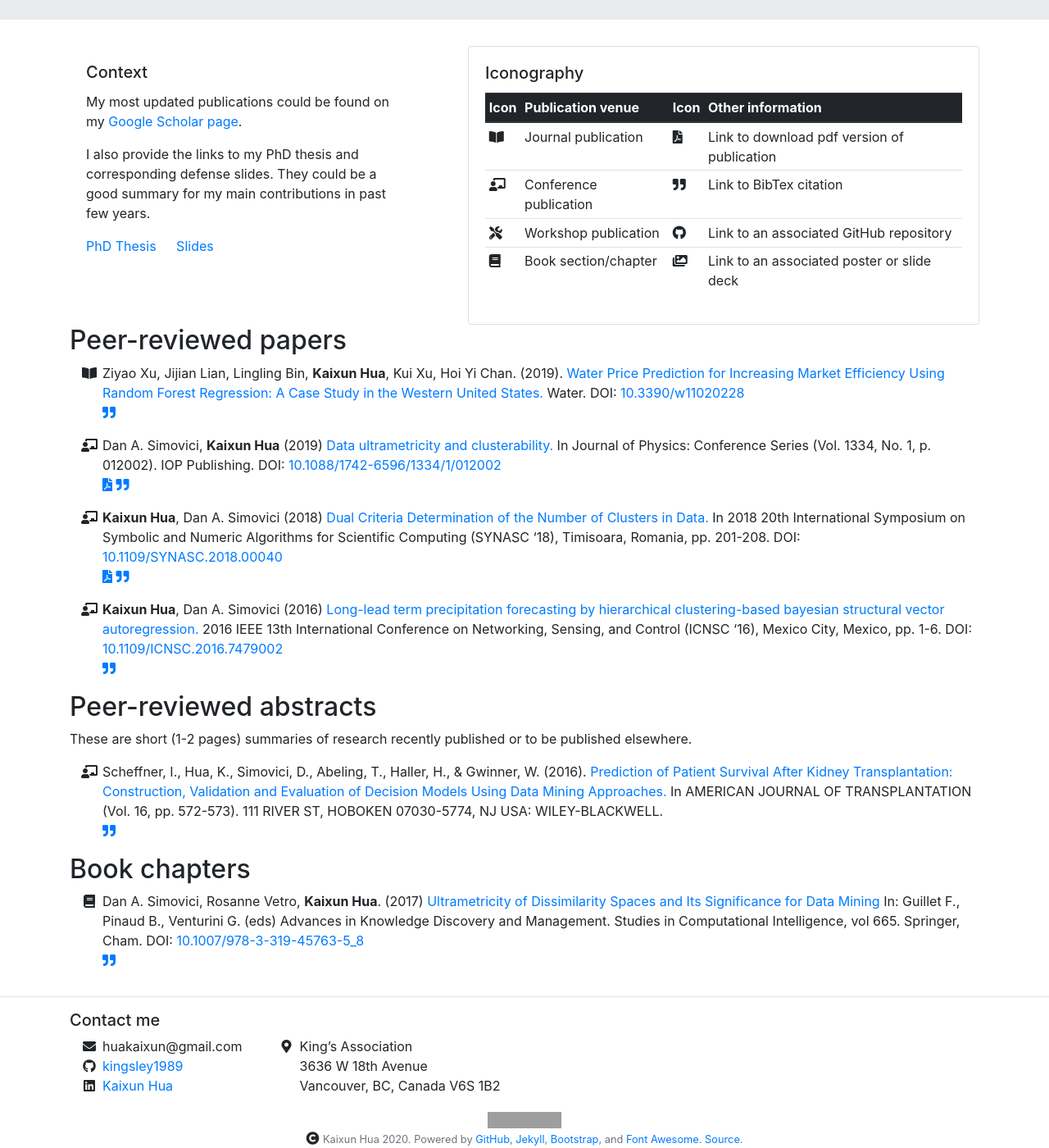
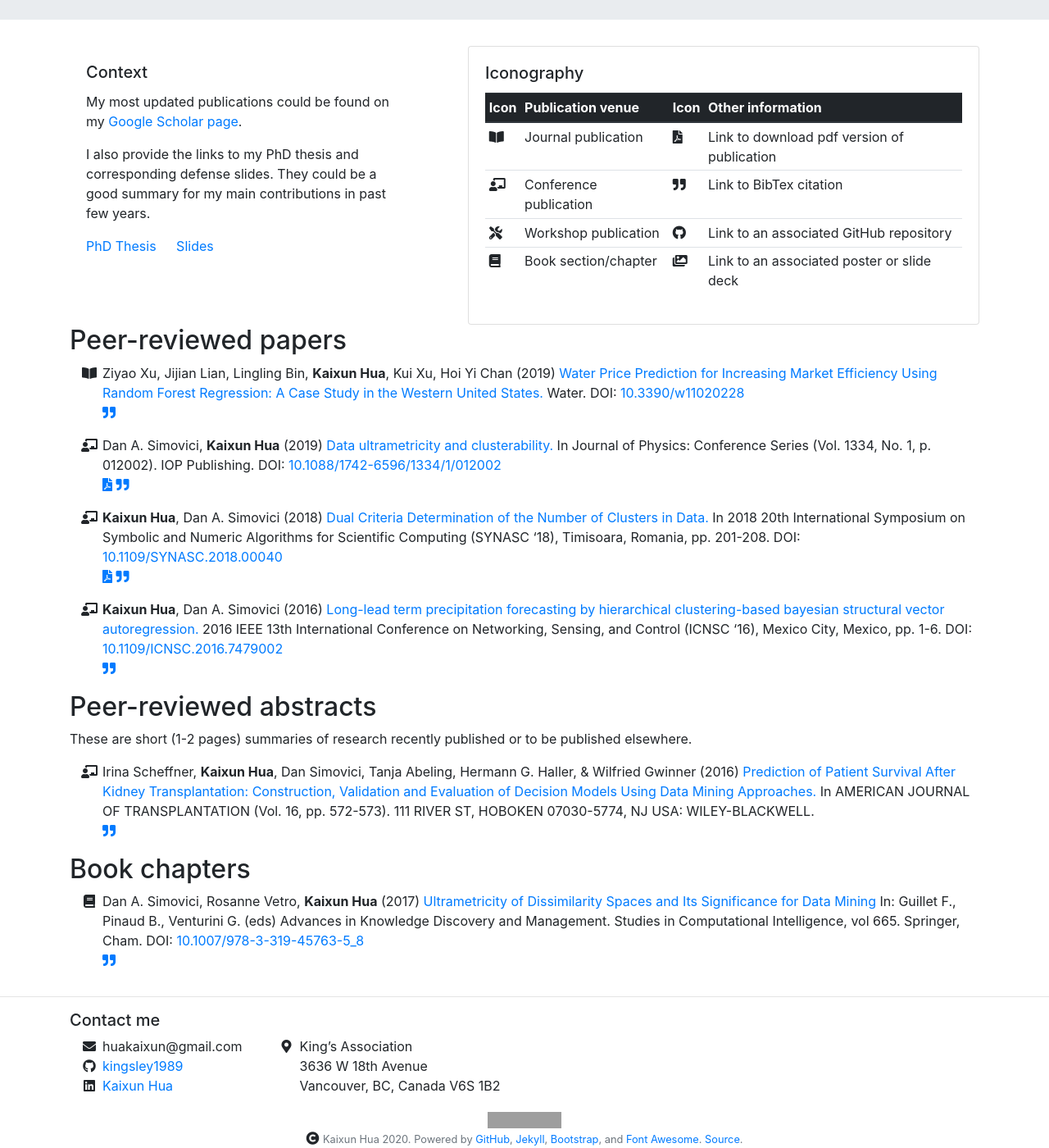
Before and after one commit to kingsley1989/kingsley1989.github.io, a Jekyll site: the page built from _pages/publications.md, in a window 1280 px wide and 1400 px high, scrolled down 281 px. Shown: the whole window at 82% size. Built offline with Jekyll 4.4.1, drawn with Linux system fonts in a browser that asks for light colours; nearby versions of some CDN libraries; grey boxes are pictures that could not be loaded.

Commit message:
Update publications.yml

````diff
--- a/_data/publications.yml
+++ b/_data/publications.yml
@@ -97,7 +97,7 @@ publications:
       ```
 
   - citation: |
-      Ziyao Xu, Jijian Lian, Lingling Bin, Kaixun Hua, Kui Xu, Hoi Yi Chan. (2019).
+      Ziyao Xu, Jijian Lian, Lingling Bin, Kaixun Hua, Kui Xu, Hoi Yi Chan (2019)
       [Water Price Prediction for Increasing Market Efficiency Using Random Forest Regression: A Case Study in the Western United States.](https://www.mdpi.com/2073-4441/11/2/228)
       Water. DOI: [10.3390/w11020228](https://doi.org/10.3390/w11020228)
     year: 2019
@@ -131,7 +131,7 @@ publications:
       ```
 
   - citation: |
-      Scheffner, I., Hua, K., Simovici, D., Abeling, T., Haller, H., & Gwinner, W. (2016).
+      Irina Scheffner, Kaixun Hua, Dan Simovici, Tanja Abeling, Hermann G. Haller, & Wilfried Gwinner (2016)
       [Prediction of Patient Survival After Kidney Transplantation: Construction, Validation and Evaluation of Decision Models Using Data Mining Approaches.](https://atcmeetingabstracts.com/abstract/prediction-of-patient-survival-after-kidney-transplantation-construction-validation-and-evaluation-of-decision-models-using-data-mining-approaches/)
       In AMERICAN JOURNAL OF TRANSPLANTATION (Vol. 16, pp. 572-573). 111 RIVER ST, HOBOKEN 07030-5774, NJ USA: WILEY-BLACKWELL.
     year: 2016
@@ -155,7 +155,7 @@ publications:
       ```
 
   - citation: |
-        Dan A. Simovici, Rosanne Vetro, Kaixun Hua. (2017)
+        Dan A. Simovici, Rosanne Vetro, Kaixun Hua (2017)
         [Ultrametricity of Dissimilarity Spaces and Its Significance for Data Mining](https://link.springer.com/chapter/10.1007/978-3-319-45763-5_8)
         In: Guillet F., Pinaud B., Venturini G. (eds)
         Advances in Knowledge Discovery and Management. Studies in Computational Intelligence, vol 665.
````
